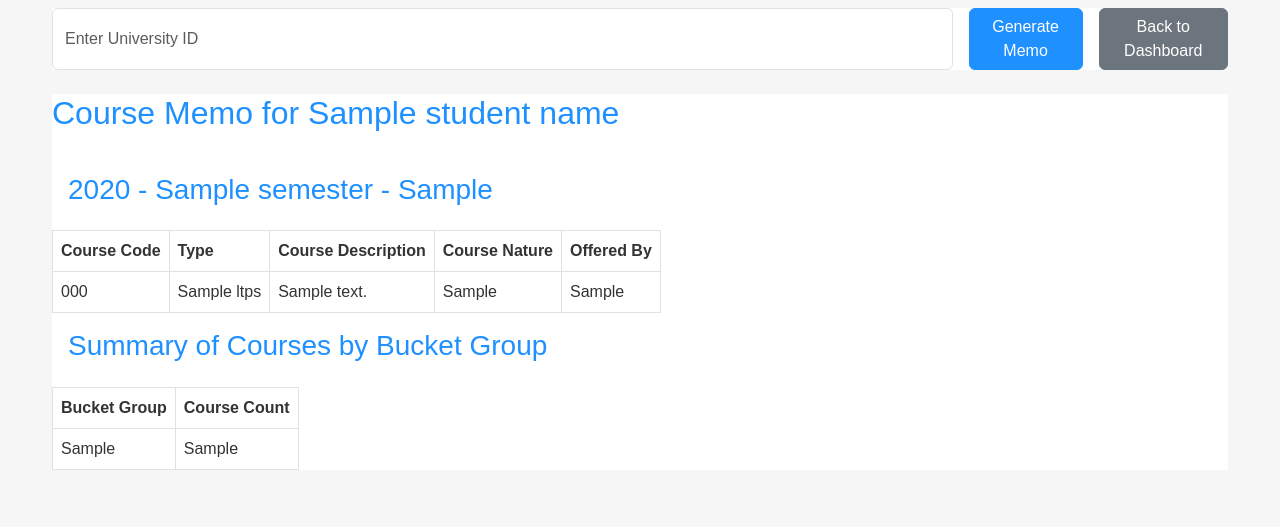
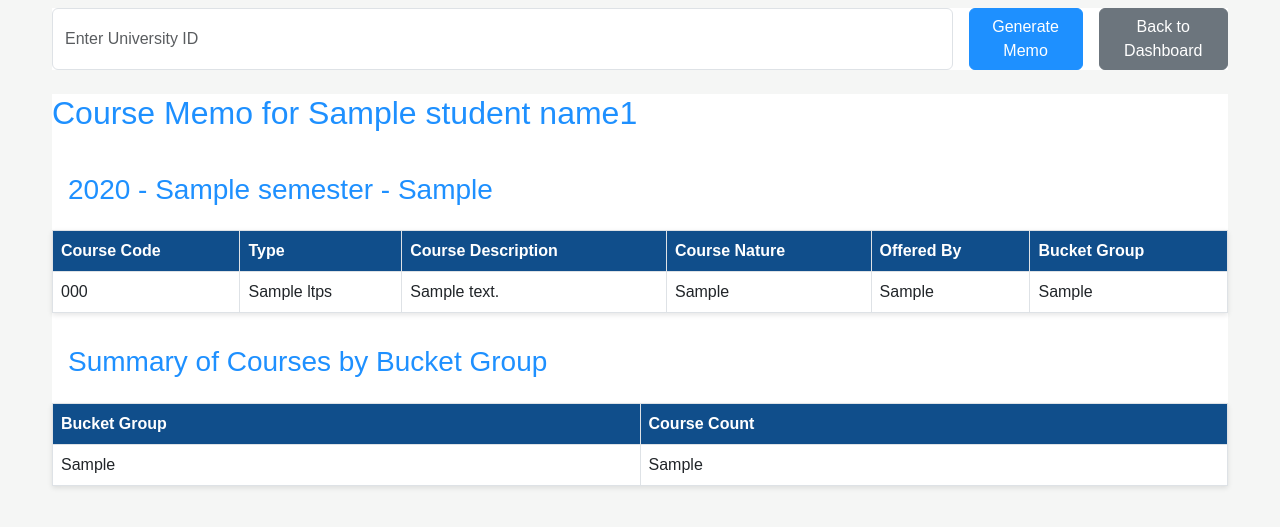
Before and after one commit to bhaskarmarapelli/CSIT_Student_report, a Flask app: template templates/memo.html in a window 1280 px wide. Shown: the part 113-640 px from the top of the page. Run offline with Flask 3, Linux system fonts and the light colour scheme; the template is opened without the code that fills it: most values are stand-ins (such as "Sample title", 1, 10 or a date in 2020).

Commit message:
course bucket added with academic year and sem

```diff
--- a/app.py
+++ b/app.py
@@ -167,6 +167,7 @@ def dashboard():
 @app.route('/memo', methods=['GET', 'POST'])
 def memo():
     student_name = None
+
     memo_data = None
     bucket_counts = None
     error = None
@@ -176,7 +177,7 @@ def memo():
         app.logger.debug(f"Received University ID: {student_id}")
         student_name, memo_data, bucket_counts, error = generate_memo(student_id)
 
-    return render_template('memo.html', student_name=student_name, memo_data=memo_data, bucket_counts=bucket_counts,
+    return render_template('memo.html',  student_name=student_name, memo_data=memo_data, bucket_counts=bucket_counts,
                            error=error)
 
 
--- a/templates/memo.html
+++ b/templates/memo.html
@@ -123,30 +123,32 @@
 
         {% if student_name and memo_data %}
             <div class="bg-white p-6 rounded-lg shadow-md">
-                <h2 class="text-2xl font-semibold mb-4">Course Memo for {{ student_name }}</h2>
+                <h2 class="text-2xl font-semibold mb-4">Course Memo for {{ student_name }}{{student_id}} </h2>
                 {% for item in memo_data %}
                     <div class="mb-6">
                         <h3 class="text-xl font-medium bg-gray-200 p-3 rounded">
                             {{ item.AcademicYear }} - {{ item.Semester }} - {{ item['Bucket Group'] }}
                         </h3>
-                        <table class="w-full mt-2 border-collapse">
+                        <table class="table table-bordered">
                             <thead>
-                                <tr class="bg-gray-100">
-                                    <th class="border p-2">Course Code</th>
-                                    <th class="border p-2">Type</th>
-                                    <th class="border p-2">Course Description</th>
-                                    <th class="border p-2">Course Nature</th>
-                                    <th class="border p-2">Offered By</th>
+                                <tr >
+                                    <th>Course Code</th>
+                                    <th>Type</th>
+                                    <th>Course Description</th>
+                                    <th>Course Nature</th>
+                                    <th>Offered By</th>
+                                    <th>Bucket Group</th>
                                 </tr>
                             </thead>
                             <tbody>
                                 {% for course in item.Courses %}
                                     <tr>
-                                        <td class="border p-2">{{ course.CourseCode }}</td>
-                                        <td class="border p-2">{{ course.LTPS }}</td>
-                                        <td class="border p-2">{{ course.CourseDesc }}</td>
-                                        <td class="border p-2">{{ course['Course Nature'] }}</td>
-                                        <td class="border p-2">{{ course['Offered By'] }}</td>
+                                        <td>{{ course.CourseCode }}</td>
+                                        <td>{{ course.LTPS }}</td>
+                                        <td>{{ course.CourseDesc }}</td>
+                                        <td>{{ course['Course Nature'] }}</td>
+                                        <td>{{ course['Offered By'] }}</td>
+                                        <td>{{ course['Bucket Group'] }}</td>
                                     </tr>
                                 {% endfor %}
                             </tbody>
@@ -158,18 +160,18 @@
                 {% if bucket_counts %}
                     <div class="mt-8">
                         <h3 class="text-xl font-medium bg-gray-200 p-3 rounded">Summary of Courses by Bucket Group</h3>
-                        <table class="w-full mt-2 border-collapse">
+                        <table class="table table-bordered">
                             <thead>
-                                <tr class="bg-gray-100">
-                                    <th class="border p-2">Bucket Group</th>
-                                    <th class="border p-2">Course Count</th>
+                                <tr>
+                                    <th>Bucket Group</th>
+                                    <th>Course Count</th>
                                 </tr>
                             </thead>
                             <tbody>
                                 {% for bucket in bucket_counts %}
                                     <tr>
-                                        <td class="border p-2">{{ bucket['Bucket Group'] }}</td>
-                                        <td class="border p-2">{{ bucket['Course Count'] }}</td>
+                                        <td>{{ bucket['Bucket Group'] }}</td>
+                                        <td>{{ bucket['Course Count'] }}</td>
                                     </tr>
                                 {% endfor %}
                             </tbody>
```
